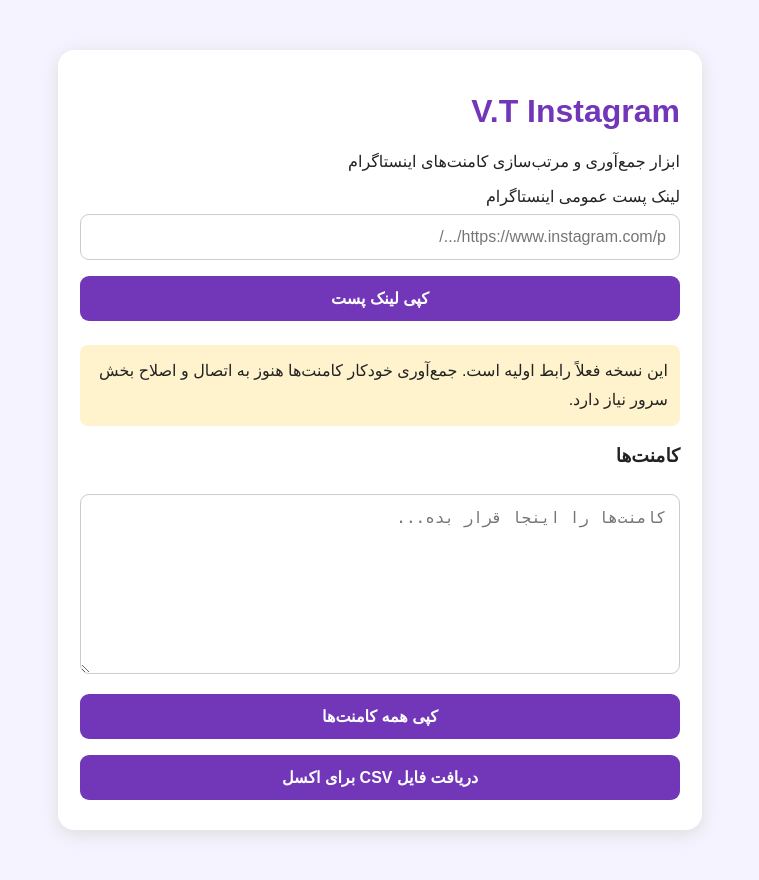
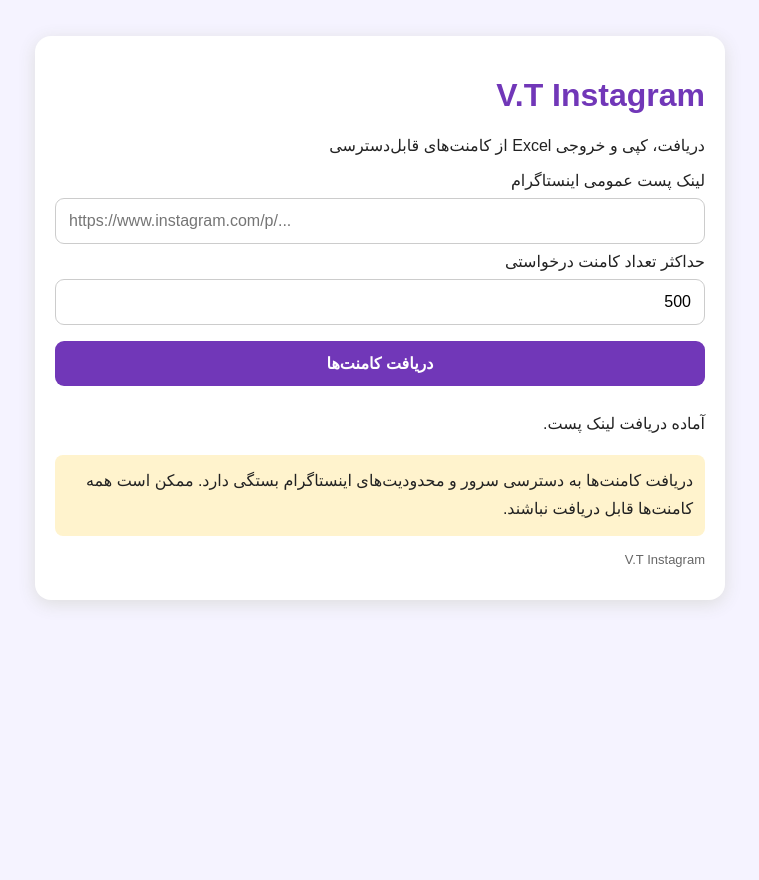
Before and after one commit to samansorry68/VT-Instagram, a Flask app: page / in a window 1280 px wide. Shown: the whole page, without its empty margins (260-1019 px from the left). After the commit the page ends 607 px from the top, so only its background shows below. Run offline with Flask 3, Linux system fonts and the light colour scheme.

Commit message:
Update index.html

```diff
--- a/templates/index.html
+++ b/templates/index.html
@@ -1,4 +1,3 @@
-
 <!DOCTYPE html>
 <html lang="fa" dir="rtl">
 <head>
@@ -6,50 +5,185 @@
 <meta name="viewport" content="width=device-width, initial-scale=1">
 <title>V.T Instagram</title>
 <style>
-    body { font-family: sans-serif; background: #f5f3ff; margin: 0; padding: 20px; color: #222; }
-    main { max-width: 600px; margin: 30px auto; background: white; padding: 22px; border-radius: 16px; box-shadow: 0 4px 18px #ddd; }
-    h1 { color: #7137b8; }
-    input, button, textarea { box-sizing: border-box; width: 100%; padding: 13px; margin: 8px 0; border-radius: 9px; font-size: 16px; }
-    input, textarea { border: 1px solid #ccc; }
-    button { border: 0; background: #7137b8; color: white; font-weight: bold; }
-    .note { background: #fff3cd; padding: 12px; border-radius: 8px; line-height: 1.8; }
+body{font-family:sans-serif;background:#f5f3ff;margin:0;padding:16px;color:#222}
+main{max-width:650px;margin:20px auto;background:white;padding:20px;border-radius:16px;box-shadow:0 4px 18px #ddd}
+h1{color:#7137b8}
+input,button,textarea{box-sizing:border-box;width:100%;padding:13px;margin:8px 0;border-radius:9px;font-size:16px}
+input,textarea{border:1px solid #ccc}
+button{border:0;background:#7137b8;color:white;font-weight:bold;cursor:pointer}
+button:disabled{opacity:.55}
+.note{background:#fff3cd;padding:12px;border-radius:8px;line-height:1.8}
+#status{white-space:pre-wrap;line-height:1.8}
+.comment{border-bottom:1px solid #eee;padding:10px 0;overflow-wrap:anywhere}
+.small{font-size:13px;color:#666}
 </style>
 </head>
 <body>
 <main>
 <h1>V.T Instagram</h1>
-  <p>ابزار جمع‌آوری و مرتب‌سازی کامنت‌های اینستاگرام</p>
+<p>دریافت، کپی و خروجی Excel از کامنت‌های قابل‌دسترسی</p>
+
 <label for="post">لینک پست عمومی اینستاگرام</label>
-  <input id="post" type="url" placeholder="https://www.instagram.com/p/.../">
-  <button onclick="copyLink()">کپی لینک پست</button>
-  <p class="note">این نسخه فعلاً رابط اولیه است. جمع‌آوری خودکار کامنت‌ها هنوز به اتصال و اصلاح بخش سرور نیاز دارد.</p>
-  <h3>کامنت‌ها</h3>
-  <textarea id="comments" rows="8" placeholder="کامنت‌ها را اینجا قرار بده..."></textarea>
+<input id="post" type="url" placeholder="https://www.instagram.com/p/..." dir="ltr">
+
+<label for="limit">حداکثر تعداد کامنت درخواستی</label>
+<input id="limit" type="number" min="1" max="5000" value="500">
+
+<button id="fetchBtn" onclick="fetchComments()">دریافت کامنت‌ها</button>
+<p id="status" role="status">آماده دریافت لینک پست.</p>
+
+<div id="results" hidden>
+<h3>کامنت‌های دریافت‌شده: <span id="count">0</span></h3>
 <button onclick="copyComments()">کپی همه کامنت‌ها</button>
-  <button onclick="downloadCSV()">دریافت فایل CSV برای اکسل</button>
+<button onclick="exportExcel()">دانلود فایل Excel</button>
+<div id="commentList"></div>
+</div>
+
+<p class="note">دریافت کامنت‌ها به دسترسی سرور و محدودیت‌های اینستاگرام بستگی دارد. ممکن است همه کامنت‌ها قابل دریافت نباشند.</p>
+<p class="small">V.T Instagram</p>
 </main>
+
 <script>
-function copyLink() {
-  const v = document.getElementById('post').value;
-  if (!v) return alert('ابتدا لینک پست را وارد کن.');
-  if (navigator.clipboard) navigator.clipboard.writeText(v).then(() => alert('لینک کپی شد.'));
-  else alert('لینک: ' + v);
+let commentsData = [];
+
+async function fetchComments() {
+  const url = document.getElementById('post').value.trim();
+  const limit = Number(document.getElementById('limit').value) || 500;
+  const status = document.getElementById('status');
+  const btn = document.getElementById('fetchBtn');
+
+  if (!url) {
+    status.textContent = 'ابتدا لینک پست را وارد کن.';
+    return;
   }
-function copyComments() {
-  const v = document.getElementById('comments').value;
-  if (!v) return alert('هنوز کامنتی وارد نشده است.');
-  if (navigator.clipboard) navigator.clipboard.writeText(v).then(() => alert('کامنت‌ها کپی شدند.'));
-  else alert('امکان کپی خودکار در این مرورگر فراهم نیست.');
+
+  if (limit < 1 || limit > 5000) {
+    status.textContent = 'تعداد باید بین ۱ تا ۵۰۰۰ باشد.';
+    return;
   }
-function downloadCSV() {
-  const rows = document.getElementById('comments').value.split(/\r?\n/).filter(x => x.trim()).map(x => '"' + x.replace(/"/g, '""') + '"');
-  if (!rows.length) return alert('ابتدا کامنت‌ها را وارد کن.');
-  const blob = new Blob(['\uFEFFکامنت\r\n' + rows.join('\r\n')], {type:'text/csv;charset=utf-8;'});
+
+  btn.disabled = true;
+  status.textContent = 'در حال دریافت کامنت‌ها؛ لطفاً صبر کن...';
+  document.getElementById('results').hidden = true;
+  commentsData = [];
+
+  try {
+    const response = await fetch('/api/comments', {
+      method: 'POST',
+      headers: {'Content-Type': 'application/json'},
+      body: JSON.stringify({url: url, limit: limit})
+    });
+
+    const data = await response.json();
+
+    if (!response.ok || !data.ok) {
+      throw new Error(data.error || 'دریافت کامنت‌ها ناموفق بود.');
+    }
+
+    commentsData = data.comments || [];
+    renderComments();
+
+    status.textContent = commentsData.length
+      ? 'دریافت انجام شد. تعداد: ' + commentsData.length +
+        (data.note ? '\n' + data.note : '')
+      : 'درخواست موفق بود، اما کامنتی دریافت نشد.';
+
+    document.getElementById('results').hidden = false;
+  } catch (error) {
+    status.textContent = 'خطا: ' + (error.message ||
+      'ارتباط با سرور برقرار نشد. کمی بعد دوباره تلاش کن.');
+  } finally {
+    btn.disabled = false;
+  }
+}
+
+function renderComments() {
+  const list = document.getElementById('commentList');
+  list.replaceChildren();
+  document.getElementById('count').textContent = commentsData.length;
+
+  commentsData.forEach((item, i) => {
+    const box = document.createElement('div');
+    box.className = 'comment';
+
+    const title = document.createElement('strong');
+    title.textContent = (i + 1) + '. @' + (item.username || 'ناشناس');
+
+    const text = document.createElement('div');
+    text.textContent = item.text || '';
+
+    const details = document.createElement('div');
+    details.className = 'small';
+    details.textContent = (item.date || '') +
+      ' | لایک: ' + (item.likes || 0);
+
+    box.append(title, text, details);
+    list.appendChild(box);
+  });
+}
+
+async function copyComments() {
+  if (!commentsData.length) {
+    alert('کامنتی برای کپی وجود ندارد.');
+    return;
+  }
+
+  const text = commentsData.map(c =>
+    '@' + (c.username || '') + ': ' + (c.text || '')
+  ).join('\n');
+
+  try {
+    await navigator.clipboard.writeText(text);
+    alert('همه کامنت‌های دریافت‌شده کپی شدند.');
+  } catch {
+    const area = document.createElement('textarea');
+    area.value = text;
+    document.body.appendChild(area);
+    area.select();
+    const ok = document.execCommand('copy');
+    area.remove();
+    alert(ok ? 'کامنت‌ها کپی شدند.' : 'کپی خودکار انجام نشد.');
+  }
+}
+
+async function exportExcel() {
+  if (!commentsData.length) {
+    alert('ابتدا کامنت‌ها را دریافت کن.');
+    return;
+  }
+
+  const status = document.getElementById('status');
+  status.textContent = 'در حال ساخت فایل Excel...';
+
+  try {
+    const response = await fetch('/api/export.xlsx', {
+      method: 'POST',
+      headers: {'Content-Type': 'application/json'},
+      body: JSON.stringify({comments: commentsData})
+    });
+
+    if (!response.ok) {
+      let message = 'ساخت فایل Excel ناموفق بود.';
+      try {
+        const data = await response.json();
+        message = data.error || message;
+      } catch {}
+      throw new Error(message);
+    }
+
+    const blob = await response.blob();
+    const objectUrl = URL.createObjectURL(blob);
     const a = document.createElement('a');
-  a.href = URL.createObjectURL(blob);
-  a.download = 'VT-Instagram-comments.csv';
+    a.href = objectUrl;
+    a.download = 'VT_Instagram_Comments.xlsx';
+    document.body.appendChild(a);
     a.click();
-  URL.revokeObjectURL(a.href);
+    a.remove();
+    setTimeout(() => URL.revokeObjectURL(objectUrl), 2000);
+    status.textContent = 'فایل Excel آماده شد.';
+  } catch (error) {
+    status.textContent = 'خطا در خروجی Excel: ' + error.message;
+  }
 }
 </script>
 </body>
```
Lines whose indentation alone changed are shown as unchanged.
